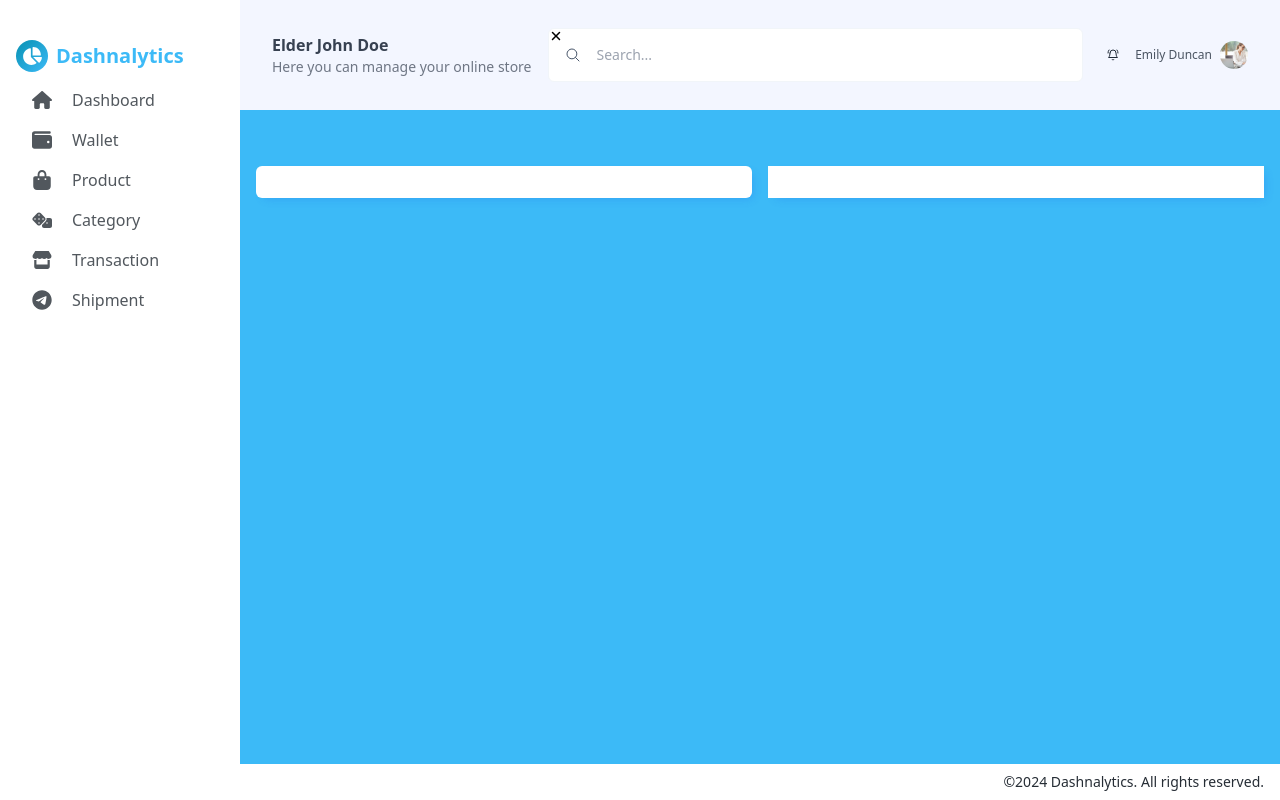
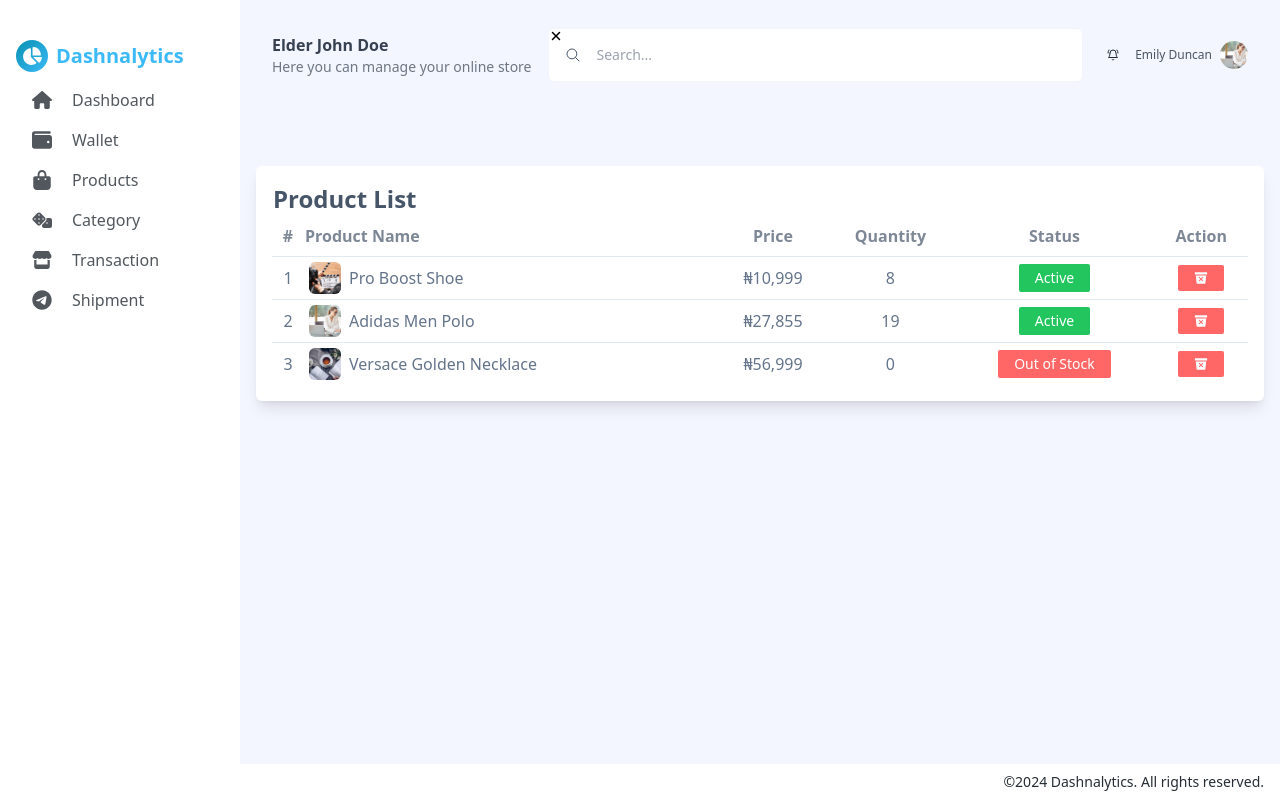
Before and after one commit to frethereeks/dashnalytics, a React (Vite) app: page /products in a window 1280 px wide. Built offline with nearby package versions, Linux system fonts and the light colour scheme.

Commit message:
Create the Route Logic; add the productsData array into the data folder and use in the Product Page

```diff
--- a/src/App.jsx
+++ b/src/App.jsx
@@ -2,21 +2,49 @@ import React from 'react'
 import Header from './components/Header'
 import Sidebar from './components/Sidebar'
 import Footer from './components/Footer'
+import { Outlet, RouterProvider, createBrowserRouter } from 'react-router-dom'
+import Products from './pages/Products'
+import Login from './pages/Login'
+import Dashboard from './pages/Dashboard'
 
 
 export default function App() {
 
-  return (
-    <main className='bg-main flex'>
+  const PageLayout = () => {
+    return <>
       <Sidebar />
       <div className="flex-1 flex flex-col gap-4 relative">
         <Header />
-        <div className="flex flex-col gap-4 md:flex-row my-5 mx-4 py-5">
-          <div className="flex-1 shadow-default md:flex-3 bg-white shad rounded-md p-4 grid sm:grid-cols-2 md:grid-cols-3 gap-4"></div>
-          <div className="flex-1 shadow-default bg-white shad p-4"></div>
-        </div>
+        <Outlet />
         <Footer />
       </div>
+    </>
+  }
+
+  const routerPages = createBrowserRouter([
+    {
+      path: "/",
+      element: <PageLayout />,
+      children: [
+        {
+          path: "/",
+          element: <Dashboard />
+        },
+        {
+          path: "/login",
+          element: <Login />
+        },
+        {
+          path: "/products",
+          element: <Products />
+        },
+      ]
+    }
+  ])
+
+  return (
+    <main className='bg-primary flex'>
+      <RouterProvider router={routerPages}></RouterProvider>
     </main>
   )
 }
--- /dev/null
+++ b/src/data/productsData.jsx
@@ -0,0 +1,28 @@
+import { wreen_actionname, wreen_busylady, wreen_coffee } from "../assets/images"
+
+export const productsData = [
+    {
+        id: "809230",
+        productname: "Pro Boost Shoe",
+        price: 10999,
+        image: wreen_actionname,
+        inventories: 8,
+        status: "Active",
+    },
+    {
+        id: "809231",
+        productname: "Adidas Men Polo",
+        price: 27855,
+        image: wreen_busylady,
+        inventories: 19,
+        status: "Active",
+    },
+    {
+        id: "809232",
+        productname: "Versace Golden Necklace",
+        price: 56999,
+        image: wreen_coffee,
+        inventories: 0,
+        status: "Out of Stock",
+    },
+]
--- a/src/data/sidebarLinks.jsx
+++ b/src/data/sidebarLinks.jsx
@@ -15,8 +15,8 @@ export const sidebarLinks = [
     },
     {
         id: "80252",
-        title: "Product",
-        link: "/product",
+        title: "Products",
+        link: "/products",
         icon: <FaBagShopping />,
     },
     {
--- a/src/pages/Dashboard.jsx
+++ b/src/pages/Dashboard.jsx
@@ -2,6 +2,11 @@ import React from 'react'
 
 export default function Dashboard() {
   return (
-    <div>Dashboard</div>
+    <div>
+      <div className="flex flex-col gap-4 md:flex-row my-5 mx-4 py-5">
+        <div className="flex-1 shadow-default md:flex-3 bg-white shad rounded-md p-4 grid sm:grid-cols-2 md:grid-cols-3 gap-4"></div>
+        <div className="flex-1 shadow-default bg-white shad p-4"></div>
+      </div>
+    </div>
   )
 }
--- /dev/null
+++ b/src/pages/Products.jsx
@@ -0,0 +1,63 @@
+import { IoTrashBinSharp } from 'react-icons/io5'
+import {productsData} from "../data/productsData"
+
+export default function Products() {
+
+  const handleDelete = id => {
+    console.log({id})
+  }
+
+  return (
+    <main className="flex flex-col gap-4 py-10 px-4 bg-primary">
+      <div className="overflow-x-scroll w-full p-4 rounded-md shadow-lg bg-white text-slate-600">
+        <table className="w-full min-w-[50rem]">
+          <thead>
+            <tr>
+              <th colSpan={6}>
+                <h3 className="text-lg md:text-2xl font-bold text-left">Product List</h3>
+              </th>
+            </tr>
+            <tr className='border-b border-slate-200 opacity-70'>
+              <th className='px-1'>#</th>
+              <th className='py-2 text-left'>Product Name</th>
+              <th>Price</th>
+              <th>Quantity</th>
+              <th>Status</th>
+              <th>Action</th>
+            </tr>
+          </thead>
+          <tbody className="divide-y divide-slate-200 text-slate-500 text-center">
+            {
+              productsData.length ?
+                productsData.map((product,i) =>
+                  <tr key={product.id}>
+                    <td>{i+1}</td>
+                    <td>
+                      <div className="flex items-center gap-2 p-1 flex-1">
+                        <img src={product.image} alt={product.productname} className="h-8 w-8 rounded-md object-cover object-center flex-shrink-0" />
+                        <h3 className="text-base font-medium text-left">{product.productname}</h3>
+                      </div>
+                    </td>
+                    <td>&#8358;{product.price.toLocaleString()}</td>
+                    <td>{product.inventories}</td>
+                    <td>
+                      <div className={`p-1 px-4 ${product.status === "Active" ? 'bg-green-500' : 'bg-[#f66]'} text-white text-sm w-max mx-auto rounded-sm`}>{product.status}</div>
+                    </td>
+                    <td>
+                      <div onClick={() => handleDelete(product.id)} className="p-1.5 px-4 cursor-pointer bg-[#f66] text-white text-sm w-max mx-auto rounded-sm">
+                        <IoTrashBinSharp />
+                      </div>
+                    </td>
+                  </tr>
+                )
+                :
+                <tr>
+                  <th colSpan={6} className='py-3 px-4 text-center'>There are no Products Available to Show</th>
+                </tr>
+            }
+          </tbody>
+        </table>
+      </div>
+    </main>
+  )
+}
```
